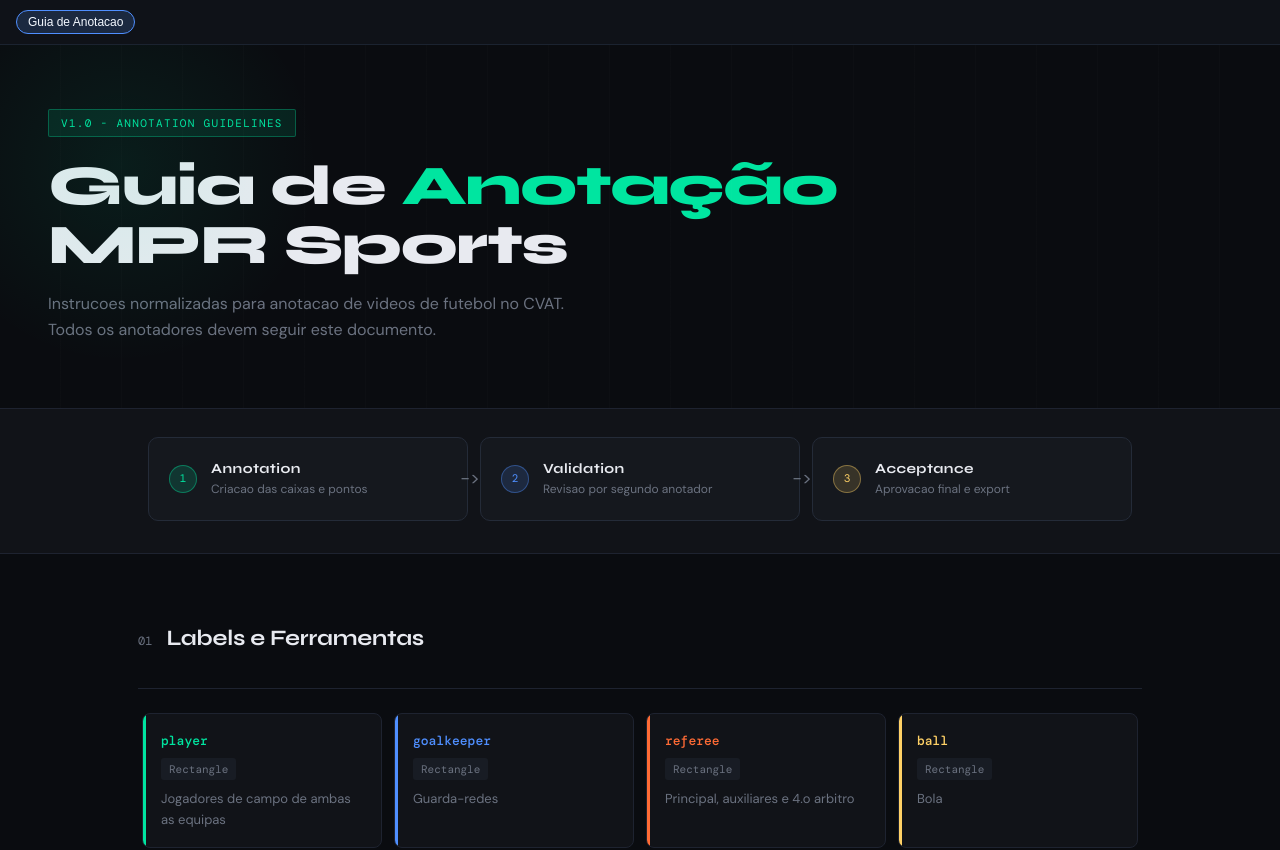
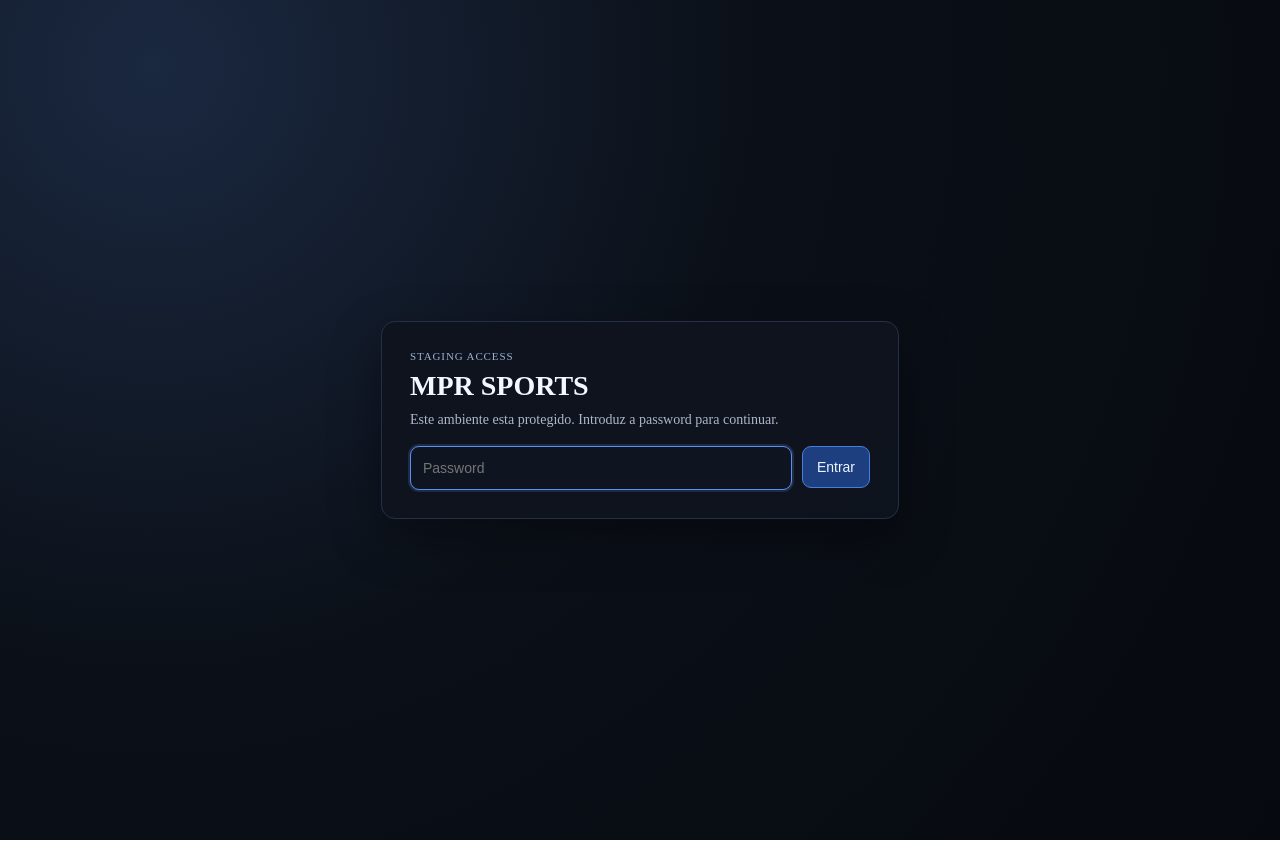
Before and after one commit to MPRsports/MPR-sports-Project, a React (Vite) app in the folder mpr-sports/: page / in a window 1280 px wide. Shown: the top 850 px of the page. Built offline with nearby package versions, Linux system fonts and the light colour scheme.

Commit message:
Implement staging password gate: add password input and unlock functionality in App component, update README and .env.example for setup instructions

```diff
--- a/mpr-sports/src/App.css
+++ b/mpr-sports/src/App.css
@@ -30,6 +30,96 @@
   border-color: #4f8fff;
   color: #f4f9ff;
   background: #1b2940;
+}
+
+.navItemGhost {
+  margin-left: auto;
+  border-color: #3b4454;
+  background: #111722;
+  color: #ced8e8;
+}
+
+.gatePage {
+  min-height: 100vh;
+  display: flex;
+  align-items: center;
+  justify-content: center;
+  padding: 20px;
+  background: radial-gradient(circle at 12% 8%, #1a2840 0%, #0b1018 44%, #06090f 100%);
+}
+
+.gateCard {
+  width: min(100%, 460px);
+  border: 1px solid #253048;
+  border-radius: 14px;
+  background: rgba(14, 19, 30, 0.95);
+  box-shadow: 0 18px 50px rgba(0, 0, 0, 0.35);
+  padding: 28px;
+}
+
+.gateKicker {
+  margin: 0 0 8px;
+  color: #9bb3d8;
+  letter-spacing: 0.08em;
+  text-transform: uppercase;
+  font-size: 11px;
+}
+
+.gateTitle {
+  margin: 0;
+  color: #f4f7ff;
+  font-size: 28px;
+  line-height: 1.15;
+}
+
+.gateText {
+  margin: 10px 0 0;
+  color: #aeb8ca;
+  font-size: 14px;
+}
+
+.gateForm {
+  display: grid;
+  grid-template-columns: 1fr auto;
+  gap: 10px;
+  margin-top: 18px;
+}
+
+.gateInput {
+  height: 42px;
+  border: 1px solid #2e3a52;
+  border-radius: 9px;
+  background: #0f1520;
+  color: #f2f6ff;
+  padding: 0 12px;
+  font-size: 14px;
+}
+
+.gateInput:focus {
+  outline: none;
+  border-color: #5d8ef0;
+  box-shadow: 0 0 0 2px rgba(93, 142, 240, 0.2);
+}
+
+.gateButton {
+  height: 42px;
+  border: 1px solid #4a7ddd;
+  border-radius: 9px;
+  padding: 0 14px;
+  background: #1d3f80;
+  color: #eef5ff;
+  font-size: 14px;
+  cursor: pointer;
+}
+
+.gateButton:hover {
+  background: #2550a0;
+}
+
+.gateError {
+  margin: 10px 0 0;
+  color: #ff9da3;
+  font-size: 13px;
 }
 
 .pageWrap {
--- a/mpr-sports/src/App.tsx
+++ b/mpr-sports/src/App.tsx
@@ -1,13 +1,75 @@
+import { useState } from "react";
+import type { FormEvent } from "react";
 import "./App.css";
 import { AnnotationGuidePage } from "./components/AnnotationGuidePage";
 
+const UNLOCK_STORAGE_KEY = "mpr-sports:staging-unlocked";
+
+function isStoredUnlocked() {
+  return window.localStorage.getItem(UNLOCK_STORAGE_KEY) === "true";
+}
+
 export default function App() {
+  const requiredPassword = (import.meta.env.VITE_SITE_PASSWORD ?? "").trim();
+  const gateEnabled = requiredPassword.length > 0;
+
+  const [isUnlocked, setIsUnlocked] = useState<boolean>(() => (gateEnabled ? isStoredUnlocked() : true));
+  const [inputPassword, setInputPassword] = useState("");
+  const [errorMessage, setErrorMessage] = useState("");
+
+  const handleUnlock = (event: FormEvent<HTMLFormElement>) => {
+    event.preventDefault();
+
+    if (inputPassword === requiredPassword) {
+      window.localStorage.setItem(UNLOCK_STORAGE_KEY, "true");
+      setIsUnlocked(true);
+      setErrorMessage("");
+      setInputPassword("");
+      return;
+    }
+
+    setErrorMessage("Password incorreta. Tenta novamente.");
+  };
+
+  const handleRelock = () => {
+    window.localStorage.removeItem(UNLOCK_STORAGE_KEY);
+    setIsUnlocked(false);
+    setInputPassword("");
+    setErrorMessage("");
+  };
+
+  if (gateEnabled && !isUnlocked) {
+    return (
+      <div className="gatePage">
+        <div className="gateCard">
+          <p className="gateKicker">Staging Access</p>
+          <h1 className="gateTitle">MPR SPORTS</h1>
+          <p className="gateText">Este ambiente esta protegido. Introduz a password para continuar.</p>
+
+          <form className="gateForm" onSubmit={handleUnlock}>
+            <input className="gateInput" type="password" value={inputPassword} onChange={(event) => setInputPassword(event.target.value)} placeholder="Password" autoFocus />
+            <button className="gateButton" type="submit">
+              Entrar
+            </button>
+          </form>
+
+          {errorMessage ? <p className="gateError">{errorMessage}</p> : null}
+        </div>
+      </div>
+    );
+  }
+
   return (
     <div>
       <nav className="topNav">
         <button type="button" className="navItem active">
           Guia de Anotacao
         </button>
+        {gateEnabled ? (
+          <button type="button" className="navItem navItemGhost" onClick={handleRelock}>
+            Lock
+          </button>
+        ) : null}
       </nav>
 
       <div className="pageWrap">
```
Also changed, not shown: 2 other files (tests, documents, lock files or other folders).
